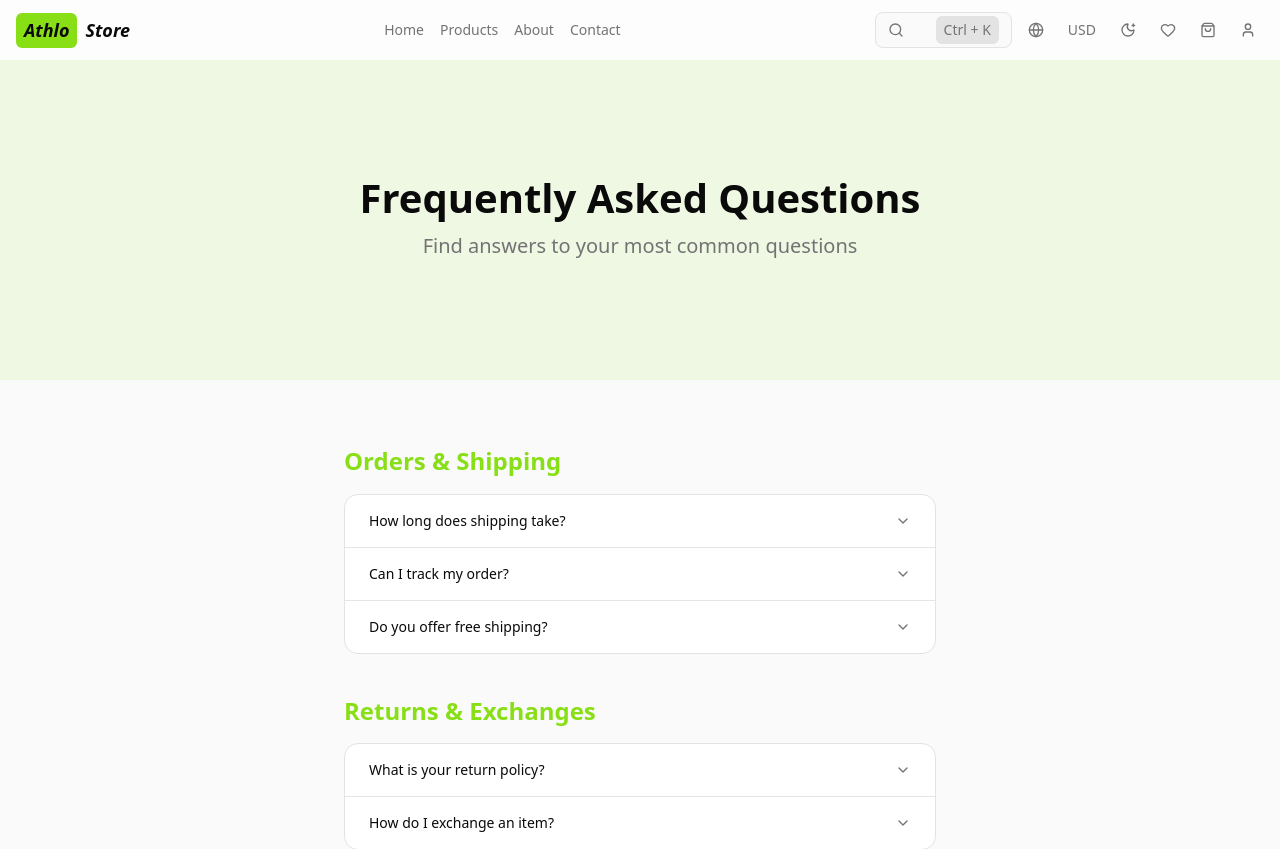
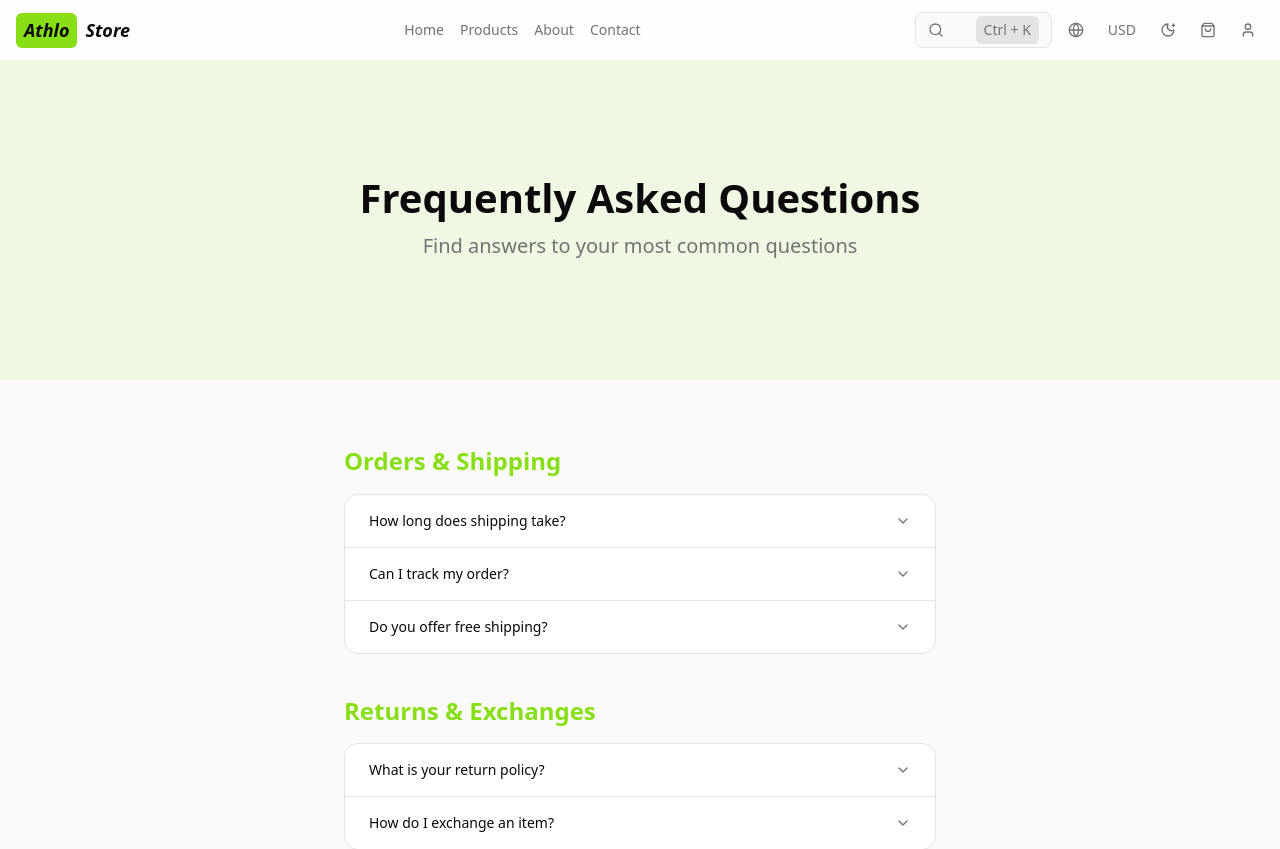
Before and after one commit to aehamdy/athlo-store, a Next.js app: page /faqs in a window 1280 px wide. Shown: the top 849 px of the page. Built offline with nearby package versions, Linux system fonts and the light colour scheme.

Commit message:
Refactor: Remove WishlistButton

```diff
--- a/components/HeaderActions.tsx
+++ b/components/HeaderActions.tsx
@@ -3,7 +3,6 @@ import MobileMenu from "./MobileMenu";
 import ProfileButton from "./ProfileButton";
 import SearchModal from "./SearchModal";
 import PreferencesActions from "./shared/preferences/PreferencesActions";
-import WishlistButton from "./WishlistButton";
 
 function HeaderActions() {
   return (
@@ -14,7 +13,6 @@ function HeaderActions() {
         <PreferencesActions />
       </div>
 
-      <WishlistButton />
       <CartButton />
 
       <div className="hidden lg:flex">
```
